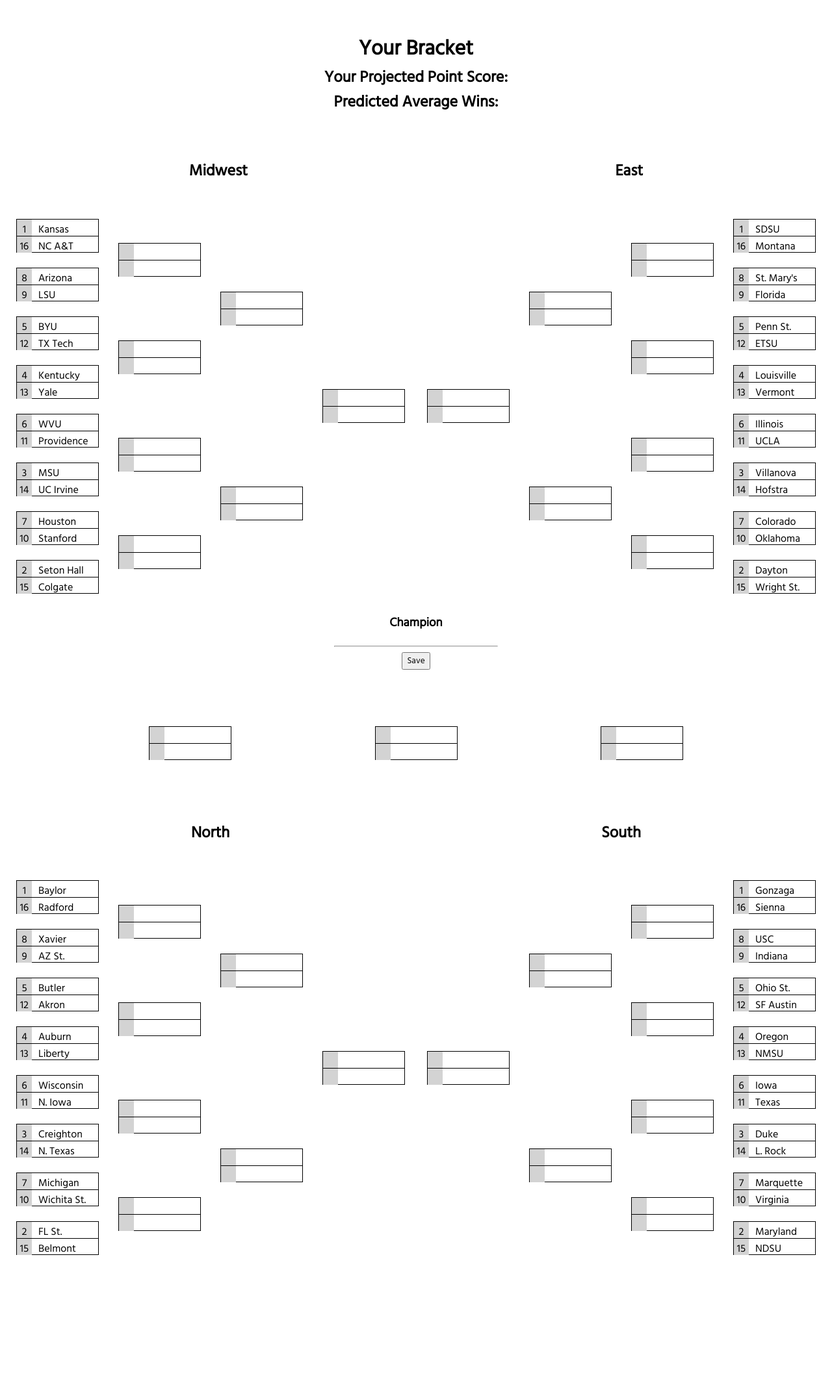
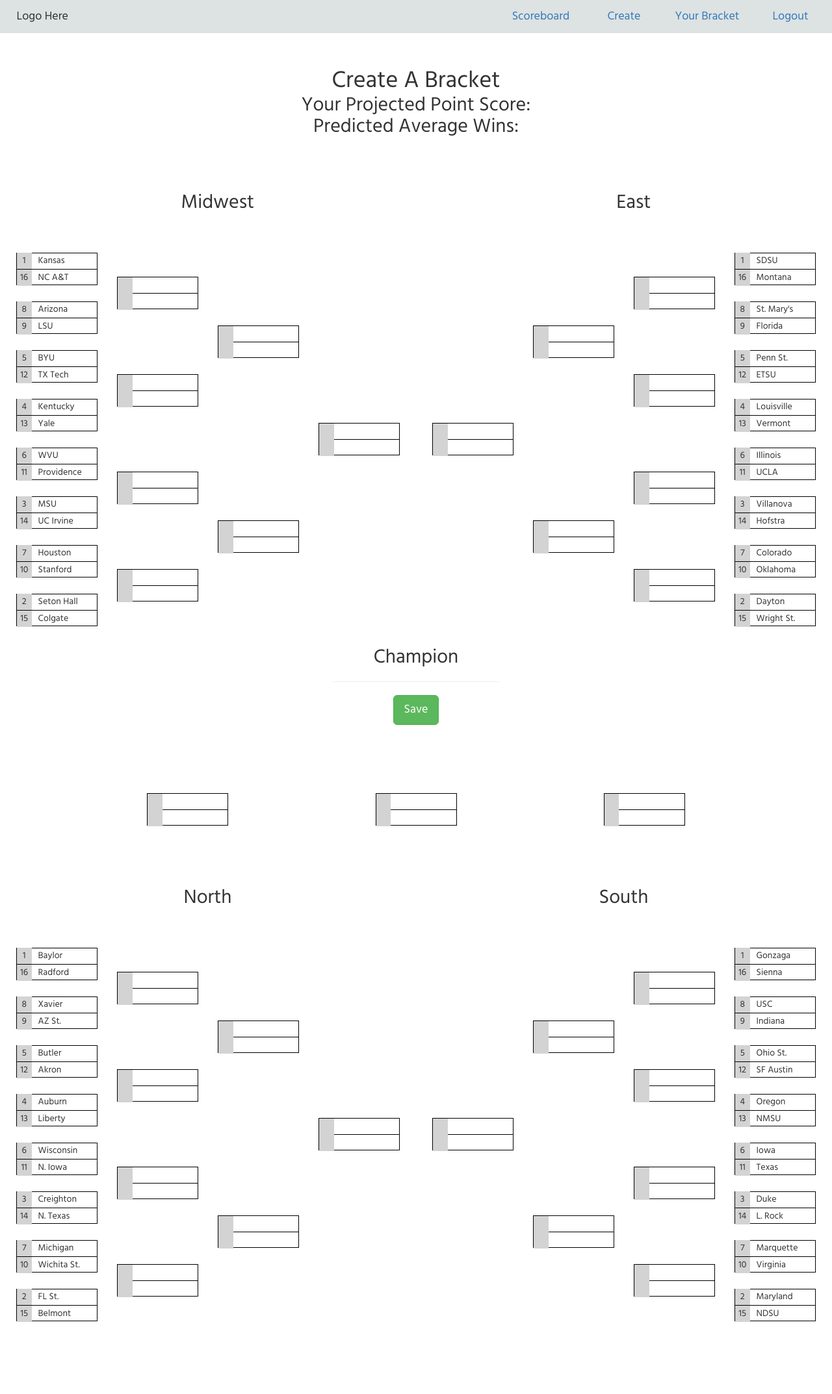
Before and after one commit to bwo3db/WebPLMadness, a PHP site: page / in a window 1280 px wide. Shown: the whole page at 65% size. Before the commit the page ends 1932 px from the top, so only its background shows below. Run offline with PHP 8.4, Linux system fonts and the light colour scheme.

Commit message:
added finishing touches

```diff
--- a/bracket.js
+++ b/bracket.js
@@ -1,4 +1,4 @@
-function ro64select(currentElement, addcode){
+var ro64select = function(currentElement, addcode){
     let currentelementid = Number(currentElement.id);
     let changedelement = 0;
     if(currentelementid  === 1 + addcode){
@@ -44,7 +44,7 @@ function ro64select(currentElement, addcode){
     console.log(locofswitch);
 }
 
-function ro32select(currentElement, addcode){
+ro32select = (currentElement, addcode) =>{
     let currentelementid = Number(currentElement.id);
     let changedelement = 0;
     if(currentelementid  === 17 + addcode){
@@ -143,3 +143,12 @@ function champselect(currentElement){
     document.getElementById("finalchamp").innerHTML = currentElement.getElementsByClassName("team-name")[0].getElementsByClassName("team-name-text")[0].innerHTML;
     console.log(locofswitch);
 }
+
+function yourbracketsave(){
+    var champ = document.getElementById("finalchamp").innerHTML;
+    if(champ === ""){
+        document.getElementById("saveupdate").innerHTML = "Please Finish Filling out the Bracket!";
+    }else{
+        document.getElementById("saveupdate").innerHTML = "Your bracket was saved!";
+    }
+}
--- a/index.html
+++ b/index.html
@@ -1,24 +1,37 @@
 <html>
     <head>
+
+        <meta charset="utf-8">
+        <meta name="viewport" content="width=device-width, initial-scale=1">
+        <title>Create A Bracket</title>
+        <link rel="stylesheet" href="https://maxcdn.bootstrapcdn.com/bootstrap/3.3.7/css/bootstrap.min.css"
+            integrity="sha384-BVYiiSIFeK1dGmJRAkycuHAHRg32OmUcww7on3RYdg4Va+PmSTsz/K68vbdEjh4u" crossorigin="anonymous">
+
         <link href="https://fonts.googleapis.com/css?family=Hind&display=swap" rel="stylesheet">
         <link rel="stylesheet" type="text/css" href="styles.css" media="screen"/>
 
     </head>
     <body>
-        <nav>
-
-        </nav>
-
+        <!--Navbar-->
+        <div class="flex-container title-container">
+            <div id="logo">Logo Here</div>
+            <div class="title-content"><a href="leaderboard.html">Scoreboard</a></div>
+            <div class="title-content"><a href="index.html">Create</a></div>
+            <div class="title-content"><a href="index.html">Your Bracket</a></div>
+            <div class="title-content"><a href="login.html">Logout</a></div>
+        </div>
+        <!--This is for the Title Business-->
         <div class="headerbar">
-            <h1 class="header-text">Your Bracket</h1>
+            <h1 class="header-text">Create A Bracket</h1>
             <h2 class="header-text">Your Projected Point Score: </h2> <!--this will be addressed in the backend or in future javascript-->
             <h2 class="header-text">Predicted Average Wins: </h2>
         </div>
-        <!-- change this to grid instead of flexbox-->
+        <!--This is for the Title Business-->
         <div class="titlebar">
             <h2>Midwest</h2>
             <h2>East</h2>
         </div>
+        <!--Midwest Region Games-->
         <div class="regions">
             <div class="region-container">
                 <div class="grid-container-1">
@@ -300,7 +313,7 @@
                     </div>
                 </div>
             </div>
-
+            <!--West Region Games-->
             <div class="region-container-reverse">
                 <div class="grid-container-1">
                     <div class="score-box">
@@ -582,14 +595,15 @@
                 </div>
             </div>
         </div>
-
+        <!-- Champion Box -->
         <div class="champion">
-            <h3>Champion</h3>
+            <h2>Champion</h2>
             <h2 id="finalchamp"></h2>
             <hr/>
-            <button>Save</button>
+            <p id="saveupdate"></p>
+            <button class="btn btn-success btn-lg" onclick="yourbracketsave()">Save</button>
         </div>
-
+        <!-- Semi-finals and Championship Game Box -->
         <div class="champions-bracket">
             <div class="score-box">
                 <div class="team-box tb-underline" id="61" onclick="ffselect(this)">
@@ -646,11 +660,13 @@
                 </div>
             </div>
         </div>
+        <!-- Titlebar -->
         <div class="titlebar">
             <h2>North</h2>
             <h2>South</h2>
         </div>
-        <div class="regions">
+        <!--North Region Games-->
+        <div class="regions" style="margin-bottom: 100px;">
             <div class="region-container">
                 <div class="grid-container-1">
                     <div class="score-box">
@@ -931,7 +947,7 @@
                     </div>
                 </div>
             </div>
-
+            <!-- South Region Box -->
             <div class="region-container-reverse">
                 <div class="grid-container-1">
                     <div class="score-box">
--- a/styles.css
+++ b/styles.css
@@ -1,5 +1,117 @@
 *{
     font-family: 'Hind', sans-serif;
+}
+
+.form-container {
+    background-color: white;
+    margin-top: 5%;
+    margin-left: 10%;
+    margin-right: 10%;
+    border-radius: 25px;
+}
+
+.form-input-container {
+    margin-left: 10%;
+    margin-right: 10%;
+    margin-top: 1%;
+    margin-bottom: 1%;
+}
+
+.required
+{
+    color: red;
+}
+
+h1 {
+    padding-top: 1%;
+    margin-bottom: 1%;
+}
+
+.my-input {
+    background-color: rgba(206, 213, 214, 0.687);
+}
+
+.button-div {
+    margin-top: 1%;
+    padding-bottom: 2%;
+    display: flex;
+    align-items: center;
+    justify-content: center;
+}
+
+#invalid-text {
+    color: red;
+}
+
+.flex-container {
+    display: flex;
+    flex-direction: row;
+    justify-content: flex-start;
+    align-items: center;
+    align-content: center;
+}
+
+.flexbox-title-container {
+    margin-left: 8%;
+    margin-right: 8%;
+    padding-left: 2%;
+}
+
+.flexbox-title {
+    width: 70%;
+}
+
+.flexbox-title2 {
+    width: 10%;
+    text-align: center;
+}
+
+.title-container {
+    background-color: rgba(206, 213, 214, 0.687);
+    padding-top: 1%;
+    padding-bottom: 1%;
+}
+
+
+#logo {
+    padding-left: 2%;
+    width: 60%;
+    font-size: large;
+}
+
+.title-content {
+    width: 10%;
+    font-size: large;
+    text-align: center;
+}
+
+#top-score {
+    text-align: center;
+    justify-content: center;
+    font-size: xx-large;
+    margin-top: 1%;
+    margin-bottom: 1%;
+}
+
+.label-flex-container {
+    padding-left: 10%;
+}
+
+.individual-bracket {
+    background-color: rgba(206, 213, 214, 0.687);
+    margin-left: 8%;
+    margin-right: 8%;
+    padding-left: 2%;
+    border-radius: 25px;
+    padding-top: 1%;
+    padding-bottom: 1%;
+    margin-bottom: 1%;
+    font-size: large;
+}
+
+.bracket-name {
+    width: 70%;
+    font-size: large;
 }
 
 .score-box{
@@ -12,6 +124,10 @@
     display:flex;
     height:25px;
     align-items:center;
+}
+
+.team-box:hover{
+    background-color:lightgreen;
 }
 
 .ranking{
@@ -71,6 +187,7 @@ p{
     height: 600px;
     width: 100%;
     margin:0 auto;
+    flex-wrap: wrap;
 }
 
 .champions-bracket{
@@ -85,7 +202,7 @@ p{
 .champion{
     width:20%;
     margin:0 auto;
-    height:100px;
+    height:150px;
     text-align:center;
 }
 
@@ -108,3 +225,13 @@ p{
     margin-bottom:0;
     margin-top:0;
 }
+
+.btn:hover{
+    box-shadow: 1px 0px;
+}
+
+@media only screen and (max-width: 1256px) {
+    .regions{
+        height:1200px;
+    }
+}
```
Also changed, not shown: leaderboard.html (+4 -4 lines), login.html (+6 -2 lines).
